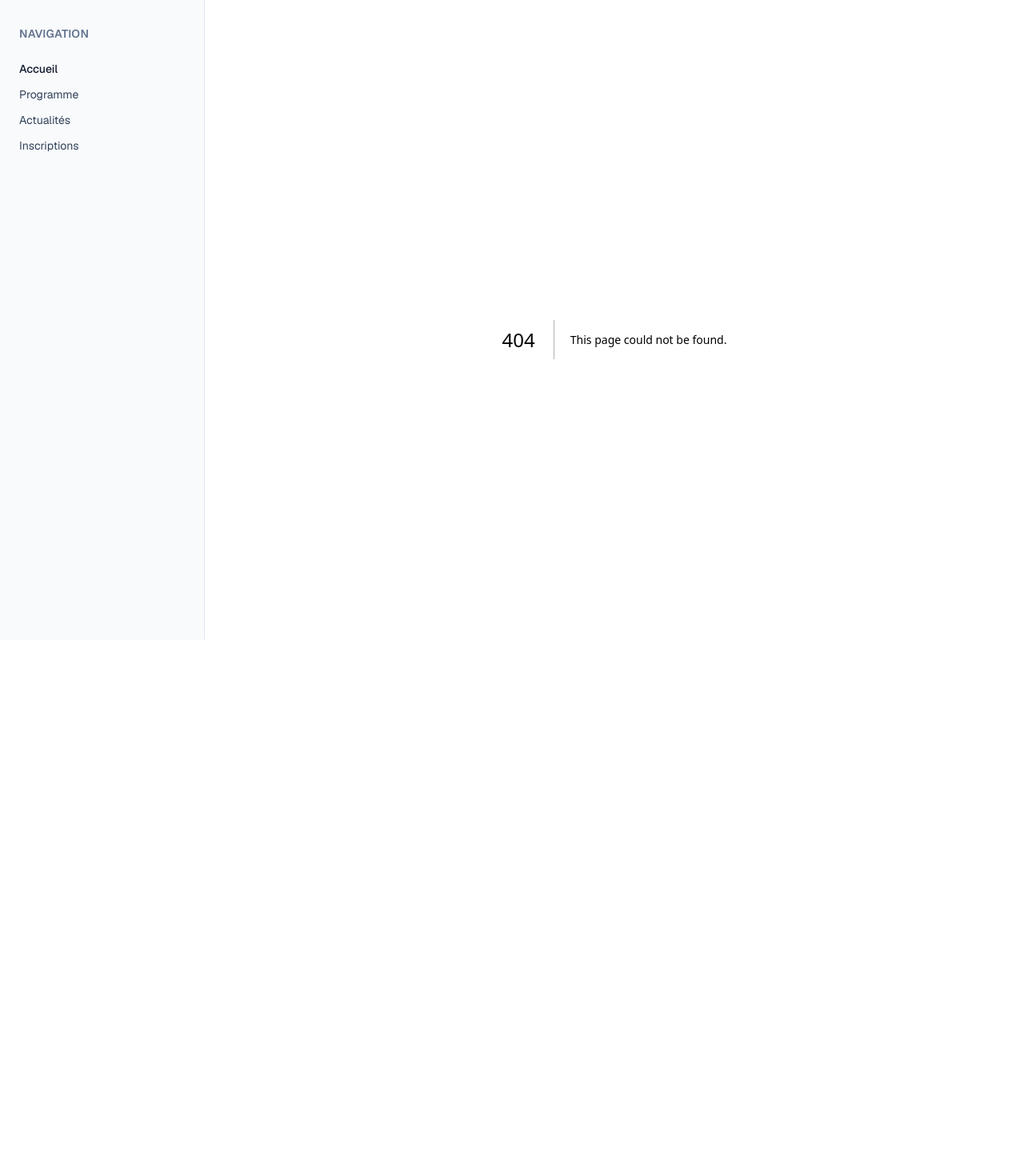
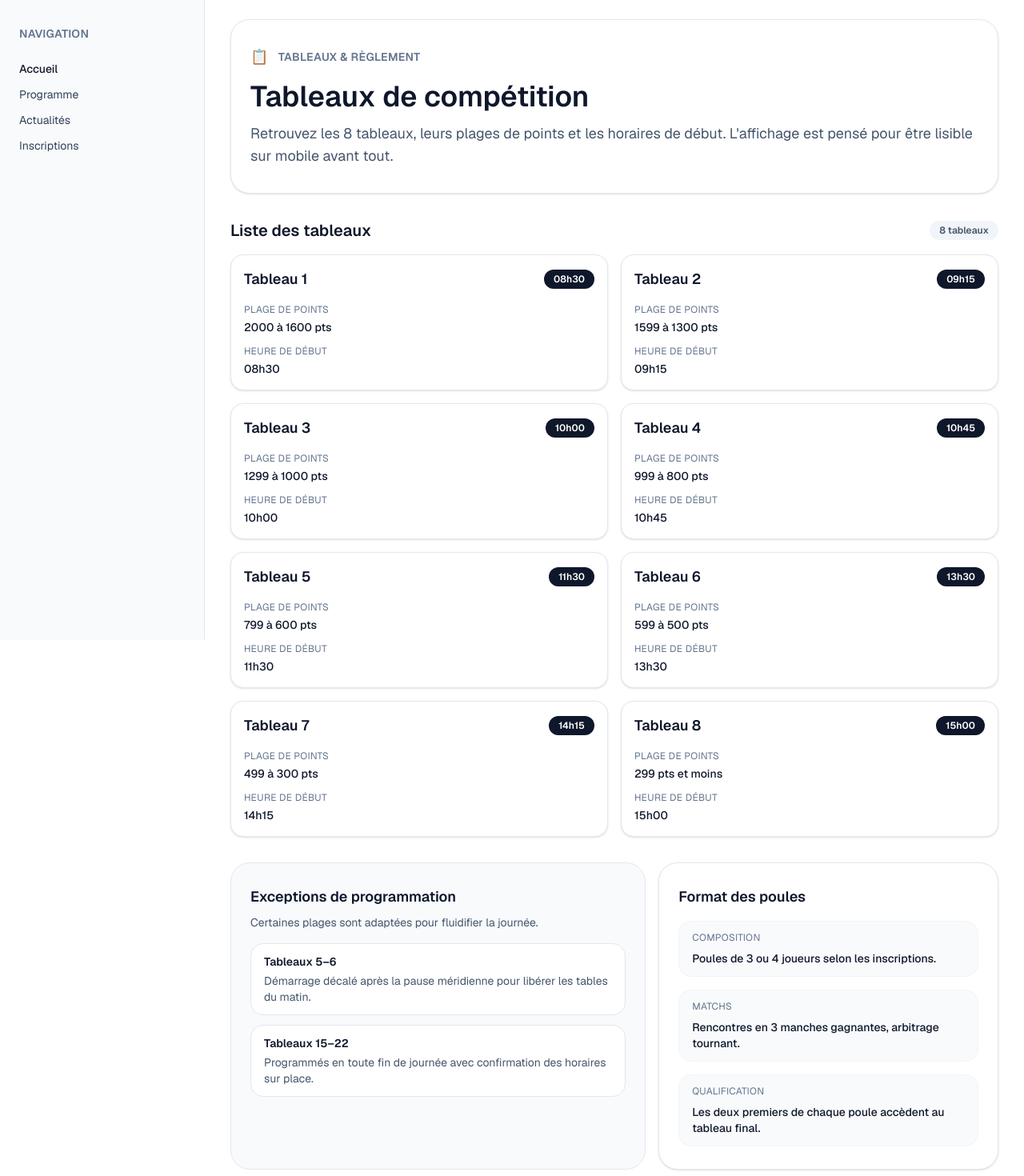
Before and after one commit to jesared/tfg-refonte, a Next.js app: page /tableaux in a window 1280 px wide. Before the commit this address had no page. Shown: the top 1470 px of the page at 80% size. Before the commit the page ends 848 px from the top, so only its background shows below. Built offline with nearby package versions, Linux system fonts and the light colour scheme.

Commit message:
Add tableaux competition page

```diff
--- /dev/null
+++ b/app/tableaux/page.tsx
@@ -0,0 +1,181 @@
+const tableaux = [
+  {
+    id: 1,
+    title: "Tableau 1",
+    points: "2000 à 1600 pts",
+    start: "08h30",
+  },
+  {
+    id: 2,
+    title: "Tableau 2",
+    points: "1599 à 1300 pts",
+    start: "09h15",
+  },
+  {
+    id: 3,
+    title: "Tableau 3",
+    points: "1299 à 1000 pts",
+    start: "10h00",
+  },
+  {
+    id: 4,
+    title: "Tableau 4",
+    points: "999 à 800 pts",
+    start: "10h45",
+  },
+  {
+    id: 5,
+    title: "Tableau 5",
+    points: "799 à 600 pts",
+    start: "11h30",
+  },
+  {
+    id: 6,
+    title: "Tableau 6",
+    points: "599 à 500 pts",
+    start: "13h30",
+  },
+  {
+    id: 7,
+    title: "Tableau 7",
+    points: "499 à 300 pts",
+    start: "14h15",
+  },
+  {
+    id: 8,
+    title: "Tableau 8",
+    points: "299 pts et moins",
+    start: "15h00",
+  },
+];
+
+export default function TableauxPage() {
+  return (
+    <main className="mx-auto flex w-full max-w-5xl flex-col gap-8">
+      <section className="flex flex-col gap-4 rounded-3xl border border-slate-200 bg-white px-5 py-6 shadow-sm sm:px-6 sm:py-8">
+        <div className="flex items-center gap-3 text-sm font-semibold uppercase tracking-wide text-slate-500">
+          <span className="text-lg">📋</span>
+          <span>Tableaux &amp; règlement</span>
+        </div>
+        <div className="space-y-3">
+          <h1 className="text-3xl font-semibold text-slate-900 sm:text-4xl">
+            Tableaux de compétition
+          </h1>
+          <p className="text-base text-slate-600 sm:text-lg">
+            Retrouvez les 8 tableaux, leurs plages de points et les horaires de
+            début. L&apos;affichage est pensé pour être lisible sur mobile avant tout.
+          </p>
+        </div>
+      </section>
+
+      <section className="space-y-4">
+        <div className="flex items-center justify-between">
+          <h2 className="text-xl font-semibold text-slate-900">
+            Liste des tableaux
+          </h2>
+          <span className="rounded-full bg-slate-100 px-3 py-1 text-xs font-semibold text-slate-600">
+            8 tableaux
+          </span>
+        </div>
+        <div className="grid gap-4 sm:grid-cols-2">
+          {tableaux.map((tableau) => (
+            <article
+              key={tableau.id}
+              className="rounded-2xl border border-slate-200 bg-white px-4 py-4 shadow-sm"
+            >
+              <div className="flex items-center justify-between">
+                <h3 className="text-lg font-semibold text-slate-900">
+                  {tableau.title}
+                </h3>
+                <span className="rounded-full bg-slate-900 px-3 py-1 text-xs font-semibold text-white">
+                  {tableau.start}
+                </span>
+              </div>
+              <dl className="mt-4 space-y-3 text-sm">
+                <div>
+                  <dt className="text-xs uppercase tracking-wide text-slate-500">
+                    Plage de points
+                  </dt>
+                  <dd className="mt-1 font-medium text-slate-900">
+                    {tableau.points}
+                  </dd>
+                </div>
+                <div>
+                  <dt className="text-xs uppercase tracking-wide text-slate-500">
+                    Heure de début
+                  </dt>
+                  <dd className="mt-1 font-medium text-slate-900">
+                    {tableau.start}
+                  </dd>
+                </div>
+              </dl>
+            </article>
+          ))}
+        </div>
+      </section>
+
+      <section className="grid gap-4 lg:grid-cols-[1.1fr_0.9fr]">
+        <div className="rounded-3xl border border-slate-200 bg-slate-50 px-5 py-6 sm:px-6 sm:py-7">
+          <h2 className="text-lg font-semibold text-slate-900">
+            Exceptions de programmation
+          </h2>
+          <p className="mt-2 text-sm text-slate-600">
+            Certaines plages sont adaptées pour fluidifier la journée.
+          </p>
+          <ul className="mt-4 space-y-3 text-sm text-slate-700">
+            <li className="rounded-2xl border border-slate-200 bg-white px-4 py-3">
+              <span className="font-semibold text-slate-900">
+                Tableaux 5–6
+              </span>
+              <p className="mt-1 text-sm text-slate-600">
+                Démarrage décalé après la pause méridienne pour libérer les
+                tables du matin.
+              </p>
+            </li>
+            <li className="rounded-2xl border border-slate-200 bg-white px-4 py-3">
+              <span className="font-semibold text-slate-900">
+                Tableaux 15–22
+              </span>
+              <p className="mt-1 text-sm text-slate-600">
+                Programmés en toute fin de journée avec confirmation des horaires
+                sur place.
+              </p>
+            </li>
+          </ul>
+        </div>
+
+        <div className="rounded-3xl border border-slate-200 bg-white px-5 py-6 shadow-sm sm:px-6 sm:py-7">
+          <h2 className="text-lg font-semibold text-slate-900">
+            Format des poules
+          </h2>
+          <div className="mt-4 space-y-4 text-sm text-slate-600">
+            <div className="rounded-2xl border border-slate-100 bg-slate-50 px-4 py-3">
+              <p className="text-xs uppercase tracking-wide text-slate-500">
+                Composition
+              </p>
+              <p className="mt-2 font-medium text-slate-900">
+                Poules de 3 ou 4 joueurs selon les inscriptions.
+              </p>
+            </div>
+            <div className="rounded-2xl border border-slate-100 bg-slate-50 px-4 py-3">
+              <p className="text-xs uppercase tracking-wide text-slate-500">
+                Matchs
+              </p>
+              <p className="mt-2 font-medium text-slate-900">
+                Rencontres en 3 manches gagnantes, arbitrage tournant.
+              </p>
+            </div>
+            <div className="rounded-2xl border border-slate-100 bg-slate-50 px-4 py-3">
+              <p className="text-xs uppercase tracking-wide text-slate-500">
+                Qualification
+              </p>
+              <p className="mt-2 font-medium text-slate-900">
+                Les deux premiers de chaque poule accèdent au tableau final.
+              </p>
+            </div>
+          </div>
+        </div>
+      </section>
+    </main>
+  );
+}
```
